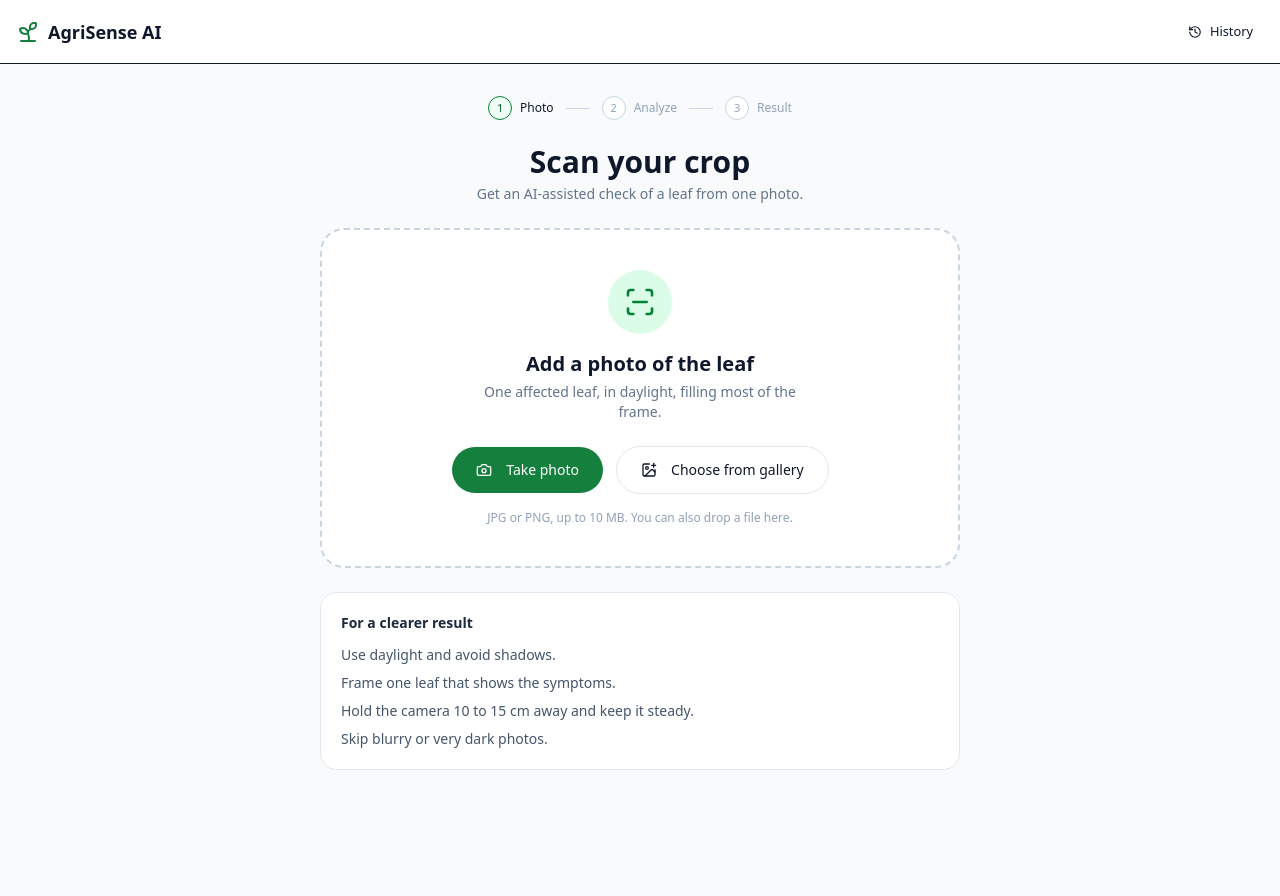
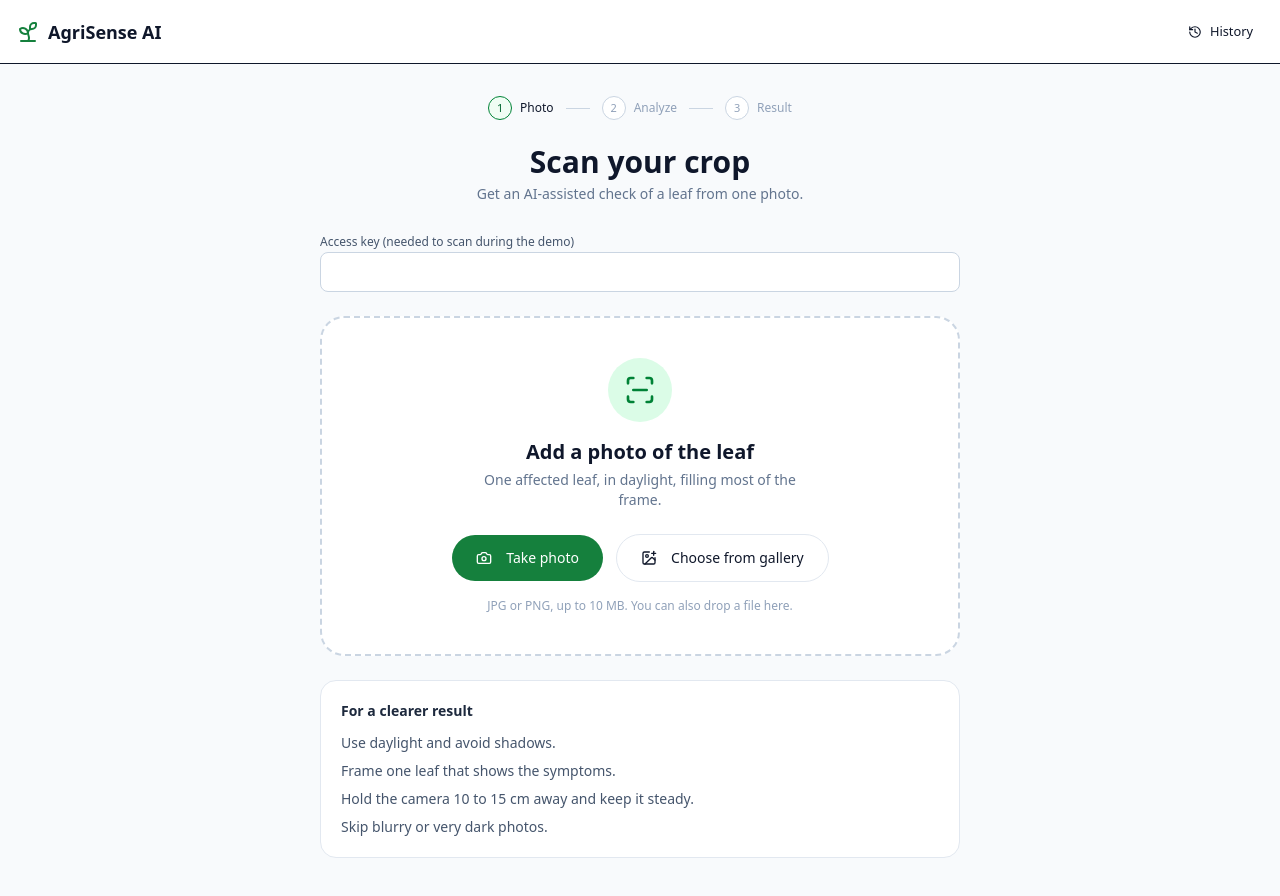
Before and after one commit to shashanthnetha/agrisense-ai, a Next.js app in the folder agrisense-web/: page /scan in a window 1280 px wide. Shown: the top 896 px of the page. Built offline with nearby package versions, Linux system fonts and the light colour scheme; no server answers.

Commit message:
Scan page: access key field
Added access key functionality for demo scanning.

```diff
--- a/agrisense-web/src/app/(dashboard)/scan/page.tsx
+++ b/agrisense-web/src/app/(dashboard)/scan/page.tsx
@@ -1,12 +1,12 @@
 'use client';
 
-import React, { useState } from 'react';
+import React, { useState, useEffect } from 'react';
 import { ImageUploader } from '@/components/scan/ImageUploader';
 import { AnalysisResults } from '@/components/scan/AnalysisResults';
 import { TreatmentPlan } from '@/components/scan/TreatmentPlan';
 import { VoicePlayer } from '@/components/scan/VoicePlayer';
 import { Stepper } from '@/components/scan/Stepper';
-import { analyzeCrop } from '@/lib/api';
+import { analyzeCrop, ACCESS_KEY_STORAGE } from '@/lib/api';
 import { ScanResponse } from '@/lib/types';
 import { toast } from 'sonner';
 import { motion, AnimatePresence } from 'framer-motion';
@@ -21,6 +21,16 @@ export default function ScanPage() {
   const [error, setError] = useState<string | null>(null);
   const [notice, setNotice] = useState<string | null>(null);
   const [lastFile, setLastFile] = useState<File | null>(null);
+  const [accessKey, setAccessKey] = useState<string>('');
+
+  useEffect(() => {
+    setAccessKey(window.localStorage.getItem(ACCESS_KEY_STORAGE) || '');
+  }, []);
+
+  const saveAccessKey = (value: string) => {
+    setAccessKey(value);
+    window.localStorage.setItem(ACCESS_KEY_STORAGE, value.trim());
+  };
 
   const handleUpload = async (file: File) => {
     setIsLoading(true);
@@ -93,6 +103,20 @@ export default function ScanPage() {
               <div className="space-y-1 text-center">
                 <h1 className="text-2xl font-extrabold text-slate-900 sm:text-3xl">Scan your crop</h1>
                 <p className="text-sm text-slate-500">Get an AI-assisted check of a leaf from one photo.</p>
+              </div>
+
+              <div className="space-y-1">
+                <label htmlFor="access-key" className="text-xs font-medium text-slate-600">
+                  Access key (needed to scan during the demo)
+                </label>
+                <input
+                  id="access-key"
+                  type="password"
+                  autoComplete="off"
+                  value={accessKey}
+                  onChange={(e) => saveAccessKey(e.target.value)}
+                  className="h-10 w-full rounded-lg border border-slate-300 bg-white px-3 text-sm"
+                />
               </div>
 
               <ImageUploader onUpload={handleUpload} isLoading={isLoading} />
```
